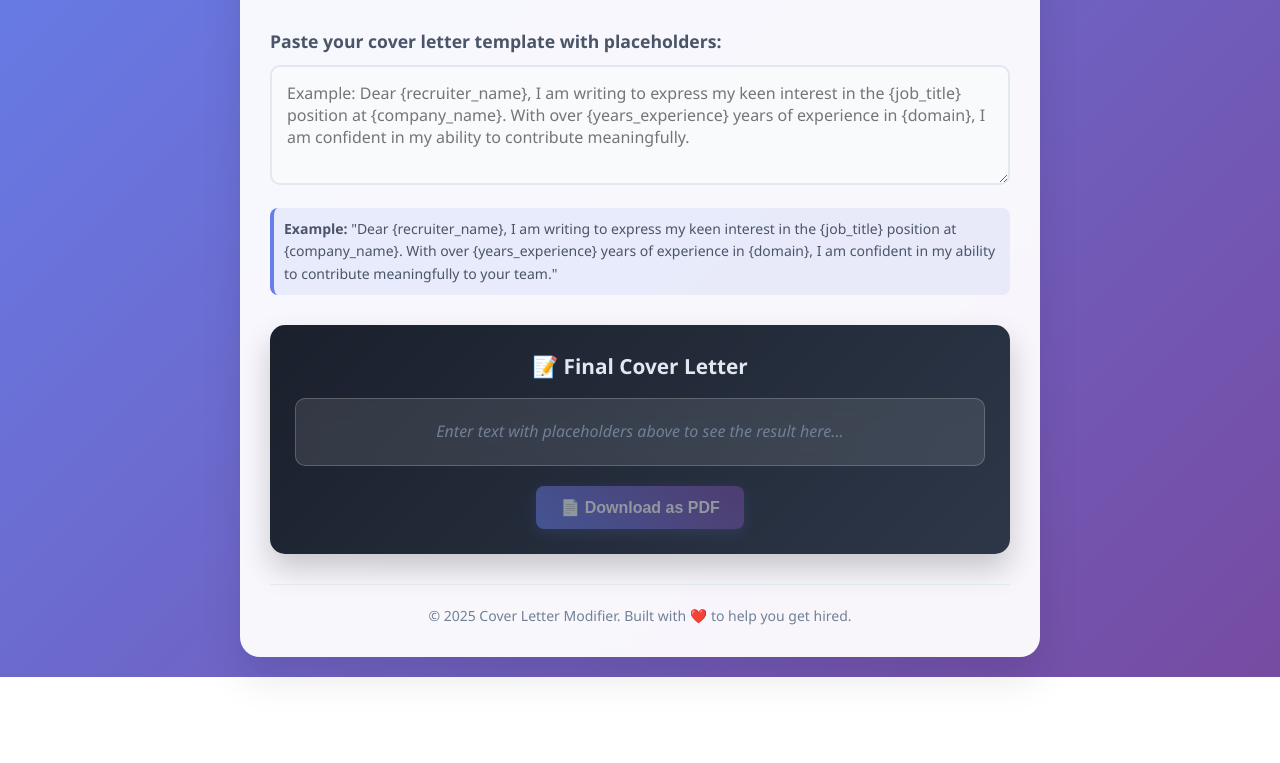
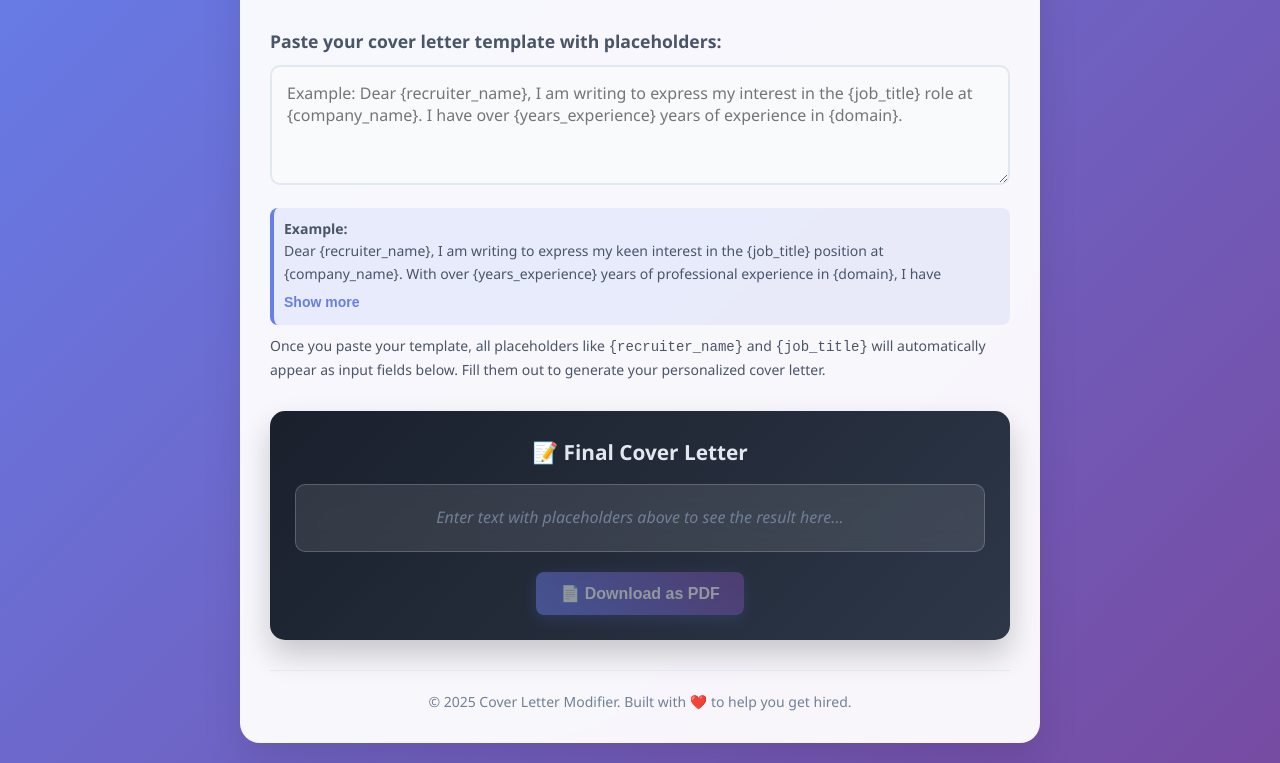
Before and after one commit to lozil/CoverLetterModifier, a plain HTML site: page index.html in a window 1280 px wide. Shown: the part 155-918 px from the top of the page. Before the commit the page ends 832 px from the top, so only its background shows below. Drawn offline with nearby package versions, Linux system fonts and the light colour scheme.

Commit message:
Changes to Text and Example made, Fixed the Output preview alignement

```diff
--- a/css/style.css
+++ b/css/style.css
@@ -302,3 +302,38 @@ footer {
         font-size: 14px;
     }
 }
+
+#outputText {
+    white-space: pre-wrap;
+    text-align: left;
+
+}
+
+.helper-text {
+    margin-top: 10px;
+    font-size: 14px;
+    color: #4a5568;
+}
+
+.example-preview.collapsed {
+    max-height: 3.5em;
+    /* ~2 lines */
+    overflow: hidden;
+    position: relative;
+    transition: max-height 0.3s ease;
+}
+
+.toggle-example-btn {
+    background: none;
+    border: none;
+    color: #667eea;
+    cursor: pointer;
+    padding: 5px 0;
+    font-size: 14px;
+    font-weight: 600;
+    text-align: left;
+}
+
+.toggle-example-btn:hover {
+    text-decoration: underline;
+}
--- a/index.html
+++ b/index.html
@@ -45,16 +45,32 @@
             <section class="input-section">
                 <label for="inputText">Paste your cover letter template with placeholders:</label>
                 <textarea id="inputText"
-                    placeholder="Example: Dear {recruiter_name}, I am writing to express my keen interest in the {job_title} position at {company_name}. With over {years_experience} years of experience in {domain}, I am confident in my ability to contribute meaningfully."
+                    placeholder="Example: Dear {recruiter_name}, I am writing to express my interest in the {job_title} role at {company_name}. I have over {years_experience} years of experience in {domain}."
                     aria-describedby="input-help"></textarea>
                 <div id="input-help" class="example-text">
-                    <strong>Example:</strong> "Dear {recruiter_name}, I am writing to express my keen interest in the
-                    {job_title}
-                    position at {company_name}. With over {years_experience} years of experience in {domain}, I am
-                    confident in my
-                    ability to contribute meaningfully to your team."
+                    <strong>Example:</strong>
+                    <div id="examplePreview" class="example-preview collapsed">
+                        Dear {recruiter_name}, I am writing to express my keen interest in the {job_title} position at
+                        {company_name}.
+                        With over {years_experience} years of professional experience in {domain}, I have developed a
+                        strong foundation
+                        in delivering results that align with both business and technical goals. My background in
+                        {relevant_skills_or_fields}
+                        has equipped me with the tools to contribute meaningfully to your team. I am particularly drawn
+                        to {company_name}'s
+                        commitment to {company_value_or_initiative}, and I am confident that my experience and
+                        enthusiasm make me a strong
+                        fit for this role.
+                    </div>
+                    <button id="toggleExampleBtn" type="button" class="toggle-example-btn">Show more</button>
                 </div>
+                <p class="helper-text">
+                    Once you paste your template, all placeholders like <code>{recruiter_name}</code> and
+                    <code>{job_title}</code> will automatically appear as input fields below. Fill them out to generate
+                    your personalized cover letter.
+                </p>
             </section>
+
 
             <section class="replacements-section" id="replacementsSection">
                 <h2>Fill in the placeholders:</h2>
--- a/js/script.js
+++ b/js/script.js
@@ -301,6 +301,14 @@ function init() {
     inputText.addEventListener('blur', () => {
         inputText.parentElement.style.transform = 'scale(1)';
     });
+
+    const examplePreview = document.getElementById('examplePreview');
+    const toggleExampleBtn = document.getElementById('toggleExampleBtn');
+
+    toggleExampleBtn.addEventListener('click', () => {
+        examplePreview.classList.toggle('collapsed');
+        toggleExampleBtn.textContent = examplePreview.classList.contains('collapsed') ? 'Show more' : 'Show less';
+    });
 }
 
 // Initialize when DOM is loaded
```
